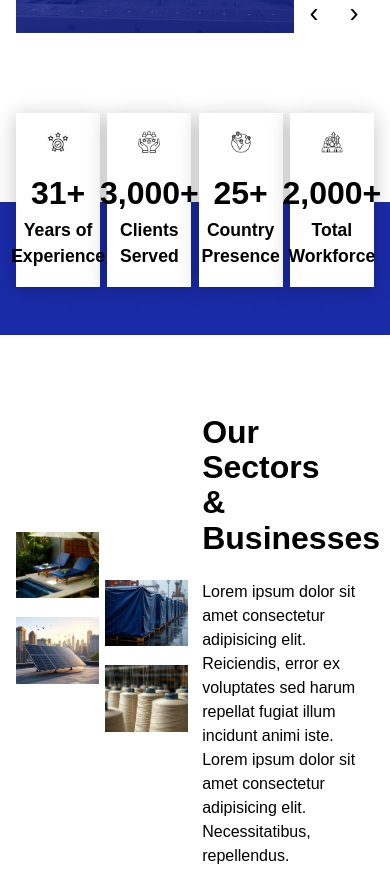
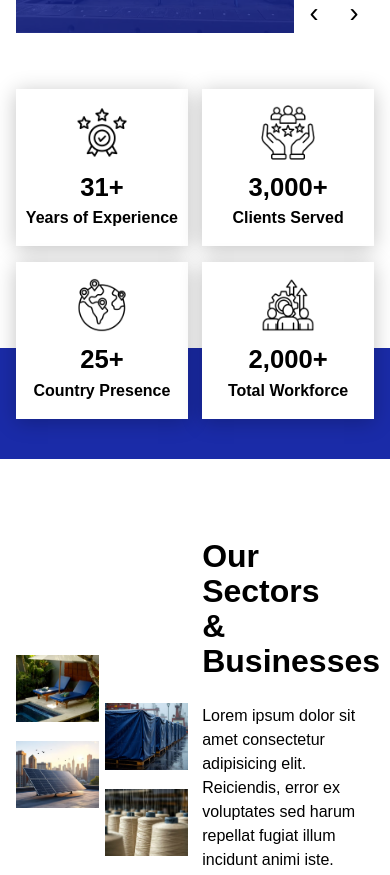
Before and after one commit to josephpal27/tandhan-group, a Next.js app: page / in a window 390 px wide. Shown: the part 2494-3369 px from the top of the page. Built offline with nearby package versions, Linux system fonts and the light colour scheme; a web font is replaced by a local one.

Commit message:
Highlights Mobile View Added

```diff
--- a/src/components/home/Highlights.jsx
+++ b/src/components/home/Highlights.jsx
@@ -32,9 +32,9 @@ const CountUp = ({ target, suffix, duration = 2000 }) => {
 
     return (
         <span ref={ref} className="
-            text-[2rem] sm:text-[1.6rem] lg:text-[1.8rem] xl:text-[1.9rem] 2xl:text-[2rem]
+            text-[1.6rem] sm:text-[1.7rem] lg:text-[1.8rem] xl:text-[1.9rem] 2xl:text-[2rem]
             font-semibold block
-            mt-[1rem] sm:mt-[1rem] lg:mt-[0.8rem] xl:mt-[0.9rem] 2xl:mt-[1rem]
+            mt-[0.5rem] sm:mt-[0.7rem] lg:mt-[0.8rem] xl:mt-[0.9rem] 2xl:mt-[1rem]
         ">
             {target >= 1000 ? count.toLocaleString() : count}{suffix}
         </span>
@@ -45,22 +45,23 @@ const Highlights = () => {
     return (
         <section className="
             px-[1rem] sm:px-[10%] lg:px-[14%]
-            pb-[3rem] sm:pb-[2rem] lg:pb-[3rem] xl:pb-[3.5rem] 2xl:pb-[4rem]
-            mt-[5rem] sm:mt-[3rem] lg:mt-[4rem] xl:mt-[4.5rem] 2xl:mt-[5rem]
+            pb-[1.5rem] sm:pb-[1.7rem] lg:pb-[3rem] xl:pb-[3.5rem] 2xl:pb-[4rem]
+            mt-[3.5rem] sm:mt-[3.8rem] lg:mt-[4rem] xl:mt-[4.5rem] 2xl:mt-[5rem]
             flex justify-between flex-wrap
-            bg-[linear-gradient(to_bottom,white_40%,#1a2ba8_40%)]
+            bg-[linear-gradient(to_bottom,white_70%,#1a2ba8_60%)] lg:bg-[linear-gradient(to_bottom,white_40%,#1a2ba8_40%)]
         ">
             {highlightsData.map((highlight) => {
                 return (
                     <div key={highlight.id} className="
-                        w-[23.5%] bg-white flex flex-col items-center text-center shadow-[rgba(0,0,0,0.24)_0px_3px_20px]
-                        p-[1.1rem] sm:p-[1.2rem] lg:p-[1.3rem] xl:p-[1.4rem] 2xl:p-[1.5rem]
+                        w-[48%] lg:w-[23.5%] bg-white flex flex-col items-center text-center shadow-[rgba(0,0,0,0.24)_0px_3px_20px]
+                        p-[0.5rem] sm:p-[0.7rem] lg:p-[1.3rem] xl:p-[1.4rem] 2xl:p-[1.5rem] mb-[1rem] lg:mb-0
                     ">
-                        <img src={highlight.icon} alt={highlight.title} loading="lazy" className="w-[45%]" />
+                        <img src={highlight.icon} alt={highlight.title} loading="lazy" className="w-[35%] lg:w-[45%] mt-[0.5rem] lg:mt-0" />
                         <CountUp target={highlight.title} suffix={highlight.suffix} />
                         <p className="
                             font-semibold
-                            text-[1.1rem] sm:text-[1rem] lg:text-[1.2rem] xl:text-[1.3rem] 2xl:text-[1.4rem]
+                            text-[1rem] sm:text-[1.1rem] lg:text-[1.2rem] xl:text-[1.3rem] 2xl:text-[1.4rem]
+                            mb-[0.5rem] lg:mb-0
                         ">
                             {highlight.desc}
                         </p>
```
